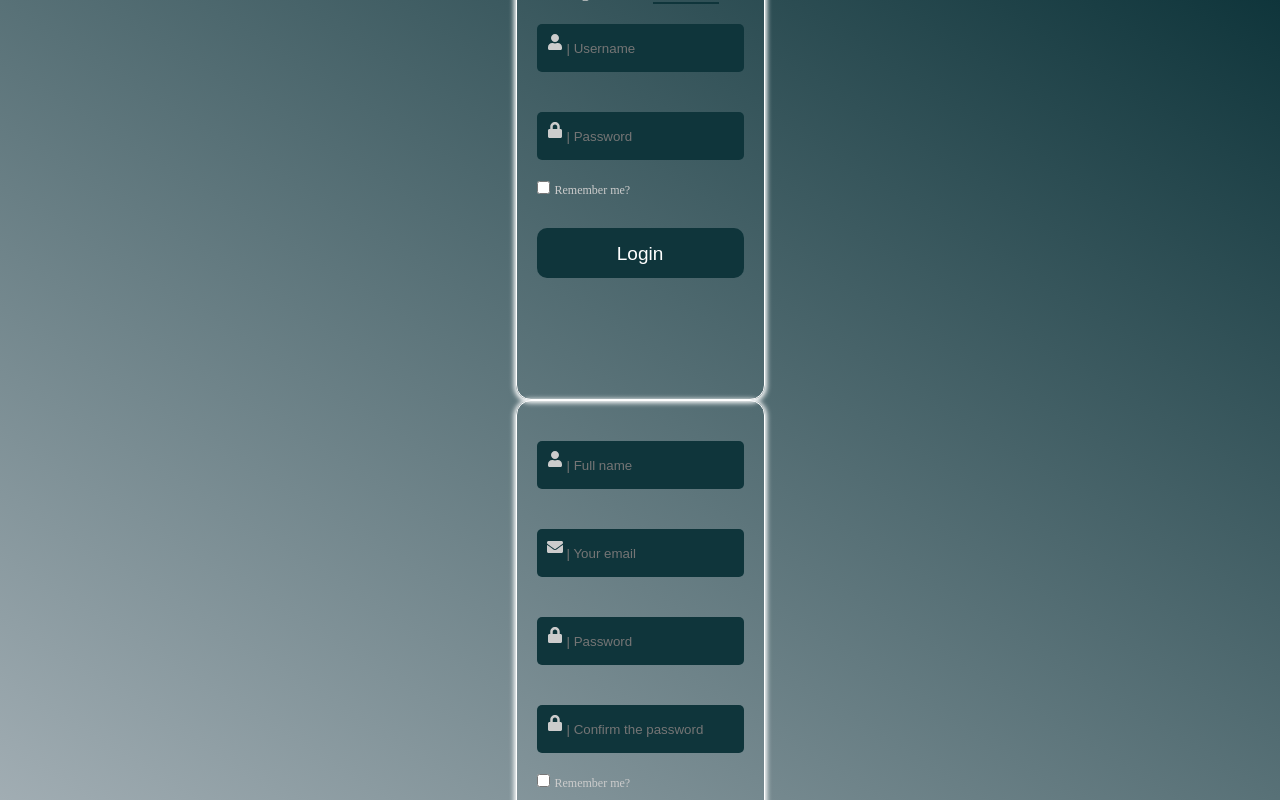
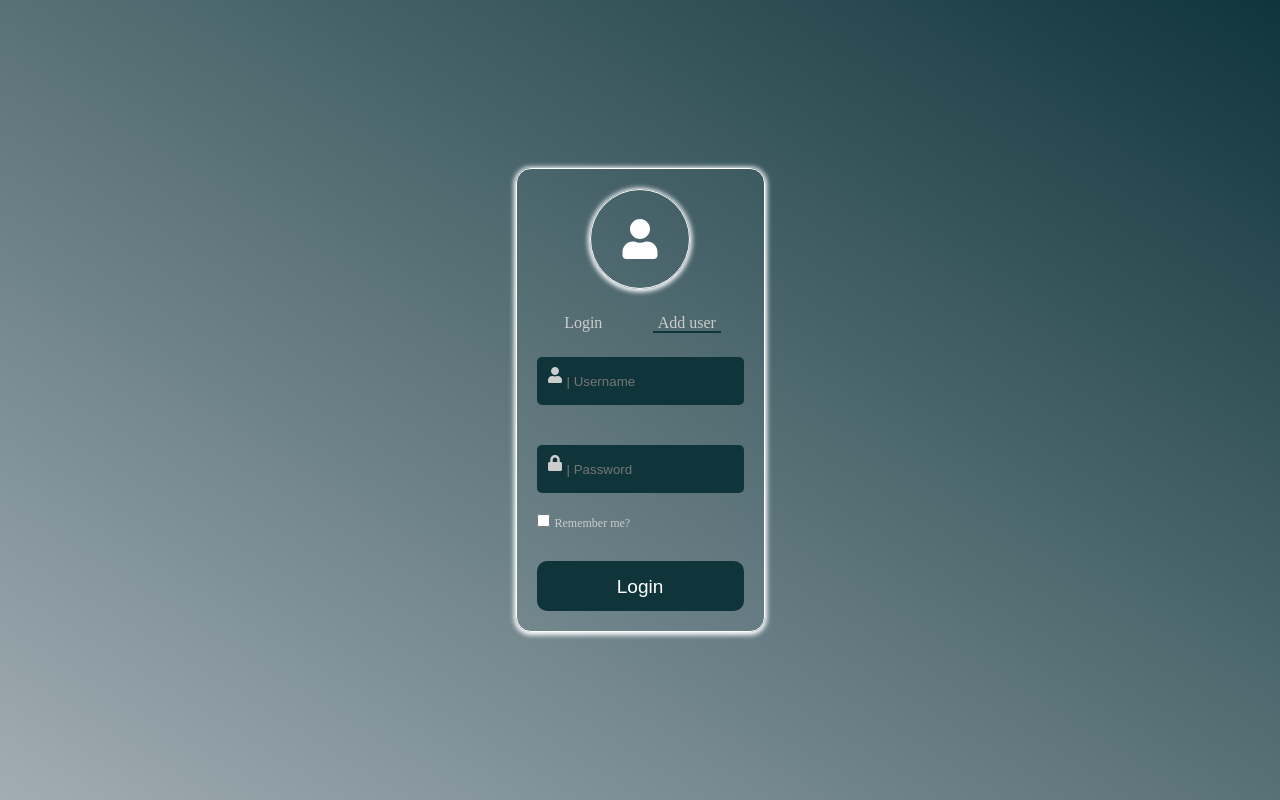
Before and after one commit to AllanC12/form_react_js, a React (Create React App) app: page /adduser in a window 1280 px wide. Shown: the top 800 px of the page. Built offline with nearby package versions, Linux system fonts and the light colour scheme.

Commit message:
formulários de cadastros criados

```diff
--- a/src/App.js
+++ b/src/App.js
@@ -11,12 +11,8 @@ function App() {
    return (
     <div className="App">
        <BrowserRouter>
-            <FormLogin/>
-               <Routes>
-                  <Route path='/adduser' element={<FormAddUser/>}/>
-               </Routes>
+           <FormLogin/>
        </BrowserRouter>
-
     </div>
   );
 }
--- a/src/components/FormLogin.js
+++ b/src/components/FormLogin.js
@@ -1,35 +1,79 @@
+//CSS
 import './css_components/FormLogin.css'
 
-import { NavLink ,Link } from 'react-router-dom'
+//Hooks
+import { useRef , useState } from 'react'
+import { NavLink } from 'react-router-dom'
 
-//icons
-import { FaUserPlus , FaLock , FaUser } from 'react-icons/fa'
+//Icons
+import { FaLock , FaUser , FaEnvelope } from 'react-icons/fa'
 
+//Components
 import FormAddUser from '../pages/FormAddUser'
 
 const FormLogin = () => {
 
-const handleAddUser = () => {
-   return <FormAddUser/>
-}
+  const form_login = useRef()
+  const form_add_user = useRef()
+  const [valueBtn,setValueBtn] = useState('Login')
+
+
+  const handleForm = (element) => {
+
+     if(element.innerText === 'Add user'){
+        form_login.current.style.setProperty('display', 'none')
+        form_add_user.current.style.setProperty('display', 'block')
+        setValueBtn('Create User')
+     }else{
+        form_login.current.style.setProperty('display','block')
+        form_add_user.current.style.setProperty('display','none')
+        setValueBtn('Login')
+     }
+
+  }
 
    return (
       <form>
         <div className="container-form">
 
             <div className="photo-user">
-                   <FaUserPlus/>
+              <FaUser/>
              </div>
 
             <div className="options-user">
-                <NavLink to={'/'}>Login</NavLink>
-                <NavLink onClick={handleAddUser}>Add user</NavLink>
+
+               <div className="wraper-options-user">
+                   <NavLink to={'/'} onClick={ (e) => handleForm(e.target) }>Login</NavLink>
+                </div>
+
+               <div className="wraper-options-user">
+                  <NavLink to={'/adduser'} onClick={ (e) => handleForm(e.target) }>Add user</NavLink>
+                </div>
+
             </div>
 
+               <div ref={form_login} className="form-login">
+
+                  <div className="wraper">
+                      <FaUser/>
+                      <input type="text" placeholder="| Username"/>
+                    </div>
+
+                    <div className="wraper">
+                      <FaLock/>
+                      <input type="password" placeholder="| Password"/>
+                    </div>
+              </div>
+
+       <div ref={form_add_user} className="form_add_user">
+          <div className="wraper">
+              <FaUser/>
+              <input type="text" placeholder="| Full name"/>
+           </div>
 
             <div className="wraper">
-              <FaUser/>
-              <input type="text" placeholder="| Username"/>
+              <FaEnvelope/>
+              <input type="text" placeholder="| Your email"/>
             </div>
 
             <div className="wraper">
@@ -37,18 +81,25 @@ const handleAddUser = () => {
               <input type="password" placeholder="| Password"/>
             </div>
 
+            <div className="wraper">
+              <FaLock/>
+              <input type="password" placeholder="| Confirm the password"/>
+            </div>
+
+       </div>
+
              <div className="user-data">
-
                 <label>
                   <input type="checkbox" />
                     Remember me?
                 </label>
+            </div>
+
+            <input type="submit" value={valueBtn} />
+
+          </div>
 
 
-            </div>
-
-        </div>
-            <input type="submit" value="Login"/>
      </form>
   )
 }
--- a/src/components/css_components/FormLogin.css
+++ b/src/components/css_components/FormLogin.css
@@ -1,7 +1,6 @@
 form{
     width: 100%;
     max-width: 300px;
-    height: 70vh;
     background-color: transparent;
     border: 1px solid #fff;
     padding: 20px;
@@ -9,6 +8,10 @@ form{
     -webkit-box-shadow: 0px 1px 5px 2px rgba(255,255,255,1);
     -moz-box-shadow: 0px 1px 5px 2px rgba(255,255,255,1);
     box-shadow: 0px 1px 5px 2px rgba(255,255,255,1);
+ }
+
+ .form_add_user {
+   display: none;
  }
 
 form .container-form{
@@ -44,14 +47,25 @@ form .container-form{
  }
 
  .options-user a{
-  color: #ccc;
-  text-decoration: none;
-  font-size: 18px;
+   padding: 0 5px;
+   color: #ccc;
+   font-size: 16px;
+   text-decoration: none;
+   }
+
+  .options-user a:hover{
+    border-bottom: 2px solid #0f353b;
+  }
+
+  .active{
+    border-bottom: 2px solid #0f353b;
+  }
+
+ .options-user .wraper-options-user{
+  padding: 5px 0;
+   position: relative;
  }
 
- .active{
-  border-bottom: 2px solid #0f353b;
- }
 
  form .wraper{
    display: flex;
--- a/src/pages/FormAddUser.js
+++ /dev/null
@@ -1,47 +0,0 @@
-import { NavLink } from 'react-router-dom'
-
-
-import { FaLock , FaUser , FaEnvelope } from 'react-icons/fa'
-
-const FormAddUser = () => {
-  return (
-    <form>
-    <div className="container-form">
-
-        <div className="wraper">
-          <FaUser/>
-          <input type="text" placeholder="| Full name"/>
-        </div>
-
-        <div className="wraper">
-          <FaEnvelope/>
-          <input type="text" placeholder="| Your email"/>
-        </div>
-
-        <div className="wraper">
-          <FaLock/>
-          <input type="password" placeholder="| Password"/>
-        </div>
-
-        <div className="wraper">
-          <FaLock/>
-          <input type="password" placeholder="| Confirm the password"/>
-        </div>
-
-         <div className="user-data">
-
-            <label>
-              <input type="checkbox" />
-                Remember me?
-            </label>
-
-
-        </div>
-
-    </div>
-        <input type="submit" value="Add user"/>
- </form>
-  )
-}
-
-export default FormAddUser
```
